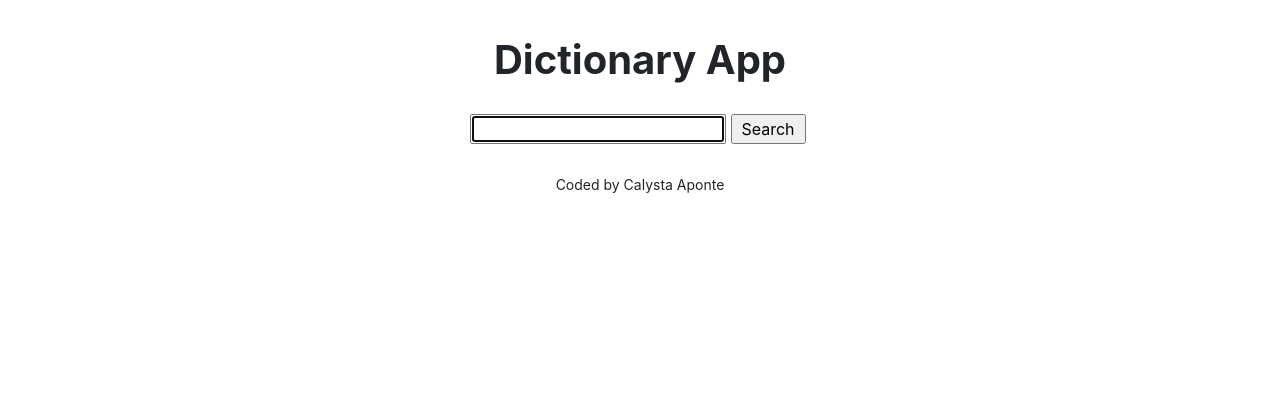
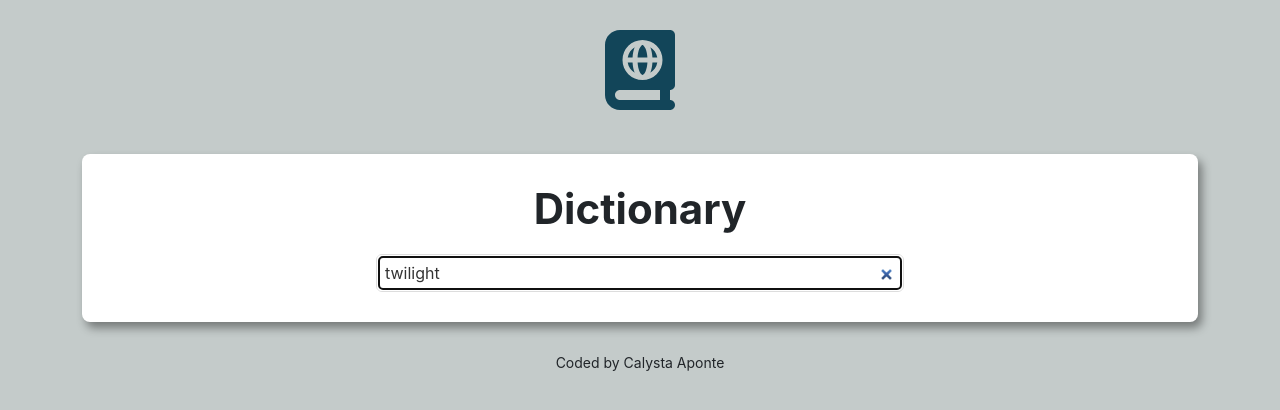
Before and after one commit to Caly-Caly/dictionary, a React (Create React App) app: page / in a window 1280 px wide. Shown: the top 410 px of the page. Built offline with nearby package versions, Linux system fonts and the light colour scheme; no server answers.

Commit message:
Installed font awesome, added some styling structure

```diff
--- a/package.json
+++ b/package.json
@@ -3,6 +3,11 @@
   "version": "0.1.0",
   "private": true,
   "dependencies": {
+    "@fortawesome/fontawesome-svg-core": "^6.5.1",
+    "@fortawesome/free-brands-svg-icons": "^6.5.1",
+    "@fortawesome/free-regular-svg-icons": "^6.5.1",
+    "@fortawesome/free-solid-svg-icons": "^6.5.1",
+    "@fortawesome/react-fontawesome": "^0.2.0",
     "@testing-library/jest-dom": "^5.17.0",
     "@testing-library/react": "^13.4.0",
     "@testing-library/user-event": "^13.5.0",
--- a/src/App.css
+++ b/src/App.css
@@ -1,3 +1,6 @@
+body {
+  background-color: #c4cbca;
+}
 .App{
   margin: 30px 0;
 }
@@ -8,6 +11,6 @@
 }
 
 .App-footer {
+  margin: 30px 0;
   text-align: center;
-  margin: 30px 0;
 }
--- a/src/App.js
+++ b/src/App.js
@@ -1,16 +1,22 @@
 import "./App.css";
 import Dictionary from "./Dictionary";
+import { FontAwesomeIcon } from "@fortawesome/react-fontawesome";
+import { faBookAtlas } from "@fortawesome/free-solid-svg-icons";
 
 function App() {
   return (
     <div className="App">
       <div className="container">
         <header className="App-header">
-          <strong>Dictionary App</strong>
+          <FontAwesomeIcon
+            icon={faBookAtlas}
+            size="2xl"
+            style={{ color: "#124559" }}
+          />
         </header>
         <br />
         <main>
-          <Dictionary />
+          <Dictionary defaultKeyword="twilight" />
         </main>
         <small>
           <footer className="App-footer">Coded by Calysta Aponte</footer>
--- a/src/Dictionary.css
+++ b/src/Dictionary.css
@@ -1,17 +1,29 @@
-.searchBar {
+input {
+  border: 1px solid #ddd;
+  border-radius: 6px;
+  color: #333;
+  padding: 6px 8px;
+  width: 50%;
+}
+
+section {
+  background-color: white;
+  border-radius: 8px;
+  box-shadow: 4px 6px 10px rgba(0, 0, 0, 0.4);
+  margin: 20px 0;
+  padding: 30px;
+}
+
+.Dictionary {
   text-align: center;
 }
 
-.Results {
-  margin-top: 15px;
-  text-align: center;
+.Dictionary h1{
+  font-size: 42px;
+  font-weight: bold;
+  margin-bottom: 20px;
 }
 
-.Results h1{
+.Results h1 {
   text-transform: capitalize;
 }
-
-.searchButton {
-  margin: 0 5px;
-  width: 75px;
-}
--- a/src/Dictionary.js
+++ b/src/Dictionary.js
@@ -3,36 +3,58 @@ import axios from "axios";
 import Results from "./Results";
 import "./Dictionary.css";
 
-export default function Dictionary() {
-  let [keyword, setKeyword] = useState("");
+export default function Dictionary(props) {
+  let [keyword, setKeyword] = useState(props.defaultKeyword);
   let [results, setResults] = useState(null);
+  let [loaded, setloaded] = useState(false);
 
   function handleResponse(response) {
     setResults(response.data);
   }
 
-  function search(event) {
-    event.preventDefault();
-    alert(`Searching for the definition to ${keyword}`);
-
+  function search() {
     let apiKey = "744441eb32ea7ceo3fb901c610f1d4t9";
     let apiUrl = `https://api.shecodes.io/dictionary/v1/define?word=${keyword}&key=${apiKey}`;
     axios.get(apiUrl).then(handleResponse);
+  }
+
+  function handleSubmit(event) {
+    event.preventDefault();
+    search();
+    alert(`Searching for the definition to ${keyword}`);
   }
 
   function handleKeywordChange(event) {
     setKeyword(event.target.value);
   }
 
+  function load() {
+    setloaded(true);
+    search();
+  }
+
+  if (loaded) {
     return (
-    <div className="Dictionary">
-      <form className="searchBar" onSubmit={search}>
-        <input type="search" autoFocus={true} onChange={handleKeywordChange} />
-        <input type="submit" value="Search" className="searchButton" />
+      <div>
+        <section className="Dictionary">
+        <h1>Dictionary</h1>
+          <form onSubmit={handleSubmit}>
+            <input
+              type="search"
+              autoFocus={true}
+              defaultValue={props.defaultKeyword}
+              placeholder="suggested words: twilight, sunrise, integrity"
+              onChange={handleKeywordChange}
+            />
           </form>
+        </section>
           <div className="Results">
             <Results results={results} />
           </div>
       </div>
     );
+  } else {
+    load();
+    return "Loading";
   }
+}
--- a/src/Example.js
+++ b/src/Example.js
@@ -4,7 +4,6 @@ export default function Example(props) {
   if (props.example) {
     return (
       <div className="Example">
-        <strong>Example: </strong>
         <em>{props.example}</em>
       </div>
     );
--- /dev/null
+++ b/src/Meaning.css
@@ -0,0 +1,18 @@
+.Meaning h3 {
+  font-size: 28px;
+  font-weight: bold;
+  line-height: 1.5;
+}
+
+.Example{
+    opacity: 0.9;
+}
+
+.Meaning{
+
+font-size: 17px;
+}
+
+.Example{
+  margin-top: 10px;
+}
--- a/src/Meaning.js
+++ b/src/Meaning.js
@@ -1,17 +1,18 @@
 import React from "react";
 import Synonyms from "./Synonyms"
 import Example from "./Example"
+import "./Meaning.css";
 
 export default function Meaning(props) {
   console.log(props.meanings);
   return (
     <div className="Meaning">
       <h3>{props.meanings.partOfSpeech}</h3>
-      <div>
+      <div >
         <p>
-          <strong>Definition:</strong> {props.meanings.definition}
+          {props.meanings.definition}
           <br />
-          <Example example={props.meanings.example} />
+          <Example className="Example" example={props.meanings.example} />
           <Synonyms synonyms={props.meanings.synonyms} />
         </p>
       </div>
--- /dev/null
+++ b/src/Results.css
@@ -0,0 +1,12 @@
+.Results h1{
+    font-size: 36px;
+    font-weight: bold;
+    line-height: 1.4;
+    text-align: center;
+    margin-bottom: 5;
+}
+
+.Results h2{
+    text-align: center;
+    margin-bottom: 0;
+}
--- a/src/Results.js
+++ b/src/Results.js
@@ -1,19 +1,21 @@
 import React from "react";
 import Meaning from "./Meaning";
-
+import "./Results.css";
 
 export default function Results(props) {
   if (props.results) {
     return (
       <div className="Results">
-        <h1>{props.results.word}</h1>
-       <h2>( {props.results.phonetic} )</h2>
-       <br />
+        <section>
+          <h1>{props.results.word}</h1>
+          <h2>/ {props.results.phonetic} /</h2>
+          <br />
+        </section>
         {props.results.meanings.map(function (meanings, index) {
           return (
-            <div key={index}>
+            <section key={index}>
               <Meaning meanings={meanings} />
-            </div>
+            </section>
           );
         })}
       </div>
--- a/src/Synonyms.css
+++ b/src/Synonyms.css
@@ -1,6 +1,12 @@
-li{
-    list-style: none;
-    text-transform: capitalize;
-    display: inline;
-    color: #c23805;
+li {
+  color: #8b3103;
+  display: inline-block;
+  list-style: none;
+  padding-right: 15px;
+  text-transform: capitalize;
 }
+
+.Synonyms {
+  margin: 15px 0;
+  padding: 0;
+}
--- a/src/Synonyms.js
+++ b/src/Synonyms.js
@@ -5,9 +5,8 @@ export default function Synonyms(props) {
   if (props.synonyms) {
     return (
       <ul className="Synonyms">
-      <strong>Synonyms:</strong>
         {props.synonyms.map(function (synonyms, index) {
-          return <li key={index}> <strong>{synonyms},</strong> </li>;
+          return <li key={index}> <strong>{synonyms}</strong> </li>;
         })}
       </ul>
     );
```
Also changed, not shown: 1 other file (tests, documents, lock files or other folders). Lines whose indentation alone changed are shown as unchanged.
